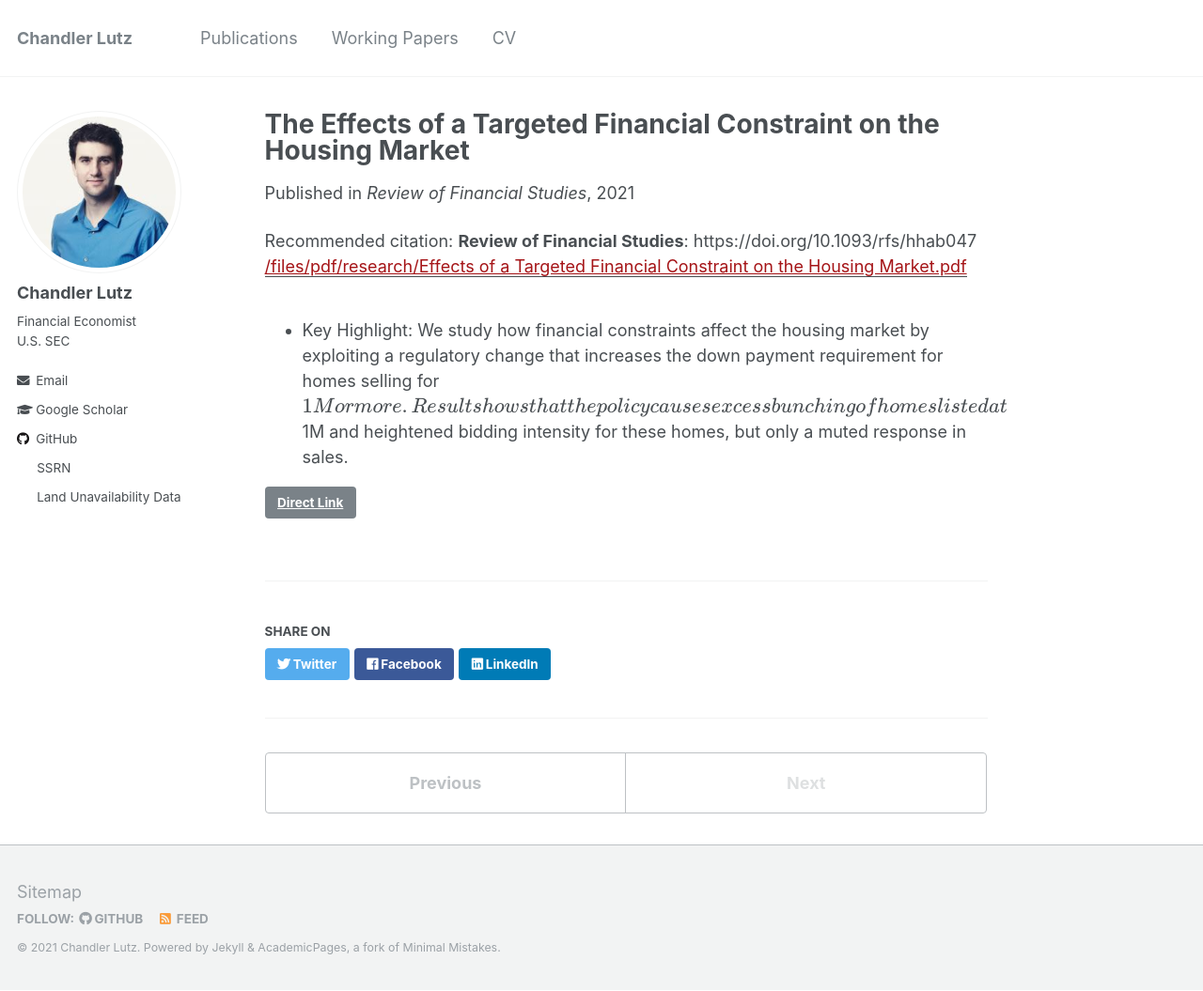
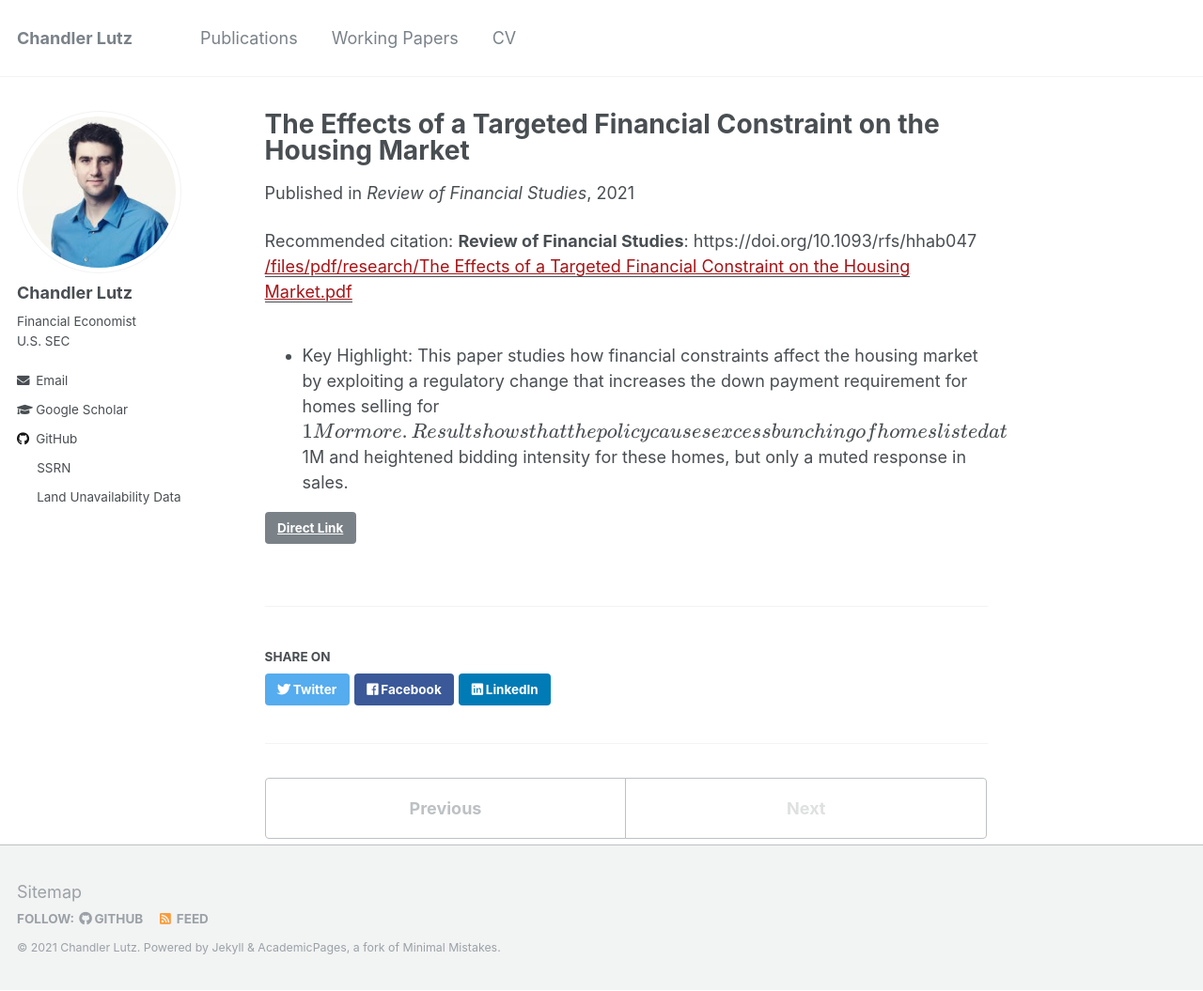
Before and after one commit to ChandlerLutz/ChandlerLutz.github.io, a Jekyll site: the page built from _publications/2021-effects-of-a-targeted-financial-constraint.md, in a window 1280 px wide and 1055 px high. Shown: the whole window at 94% size. Built offline with Jekyll 4.4.1, drawn with Linux system fonts in a browser that asks for light colours; formulas are drawn with MathJax 3.

Commit message:
Update publications

```diff
--- a/_publications/2021-effects-of-a-targeted-financial-constraint.md
+++ b/_publications/2021-effects-of-a-targeted-financial-constraint.md
@@ -4,8 +4,8 @@
 permalink: /publication/2021-effects-of-a-targeted-financial-constraint-on-the-housing-market
 date: 2021-04-01
 venue: 'Review of Financial Studies'
-paperurl: '/files/pdf/research/Effects of a Targeted Financial Constraint on the Housing Market.pdf'
+paperurl: '/files/pdf/research/The Effects of a Targeted Financial Constraint on the Housing Market.pdf'
 link: 'https://doi.org/10.1093/rfs/hhab047'
 citation: '<b>Review of Financial Studies</b>: https://doi.org/10.1093/rfs/hhab047'
 ---
-* Key Highlight: We study how financial constraints affect the housing market by exploiting a regulatory change that increases the down payment requirement for homes selling for $1M or more. Result shows that the policy causes excess bunching of homes listed at $1M and heightened bidding intensity for these homes, but only a muted response in sales.
+* Key Highlight: This paper studies how financial constraints affect the housing market by exploiting a regulatory change that increases the down payment requirement for homes selling for \$1M or more. Result shows that the policy causes excess bunching of homes listed at \$1M and heightened bidding intensity for these homes, but only a muted response in sales.
```
Also changed, not shown: _publications/2019-local-labor-markets-us-canada.md (+1 -1 lines), 1 other file.
